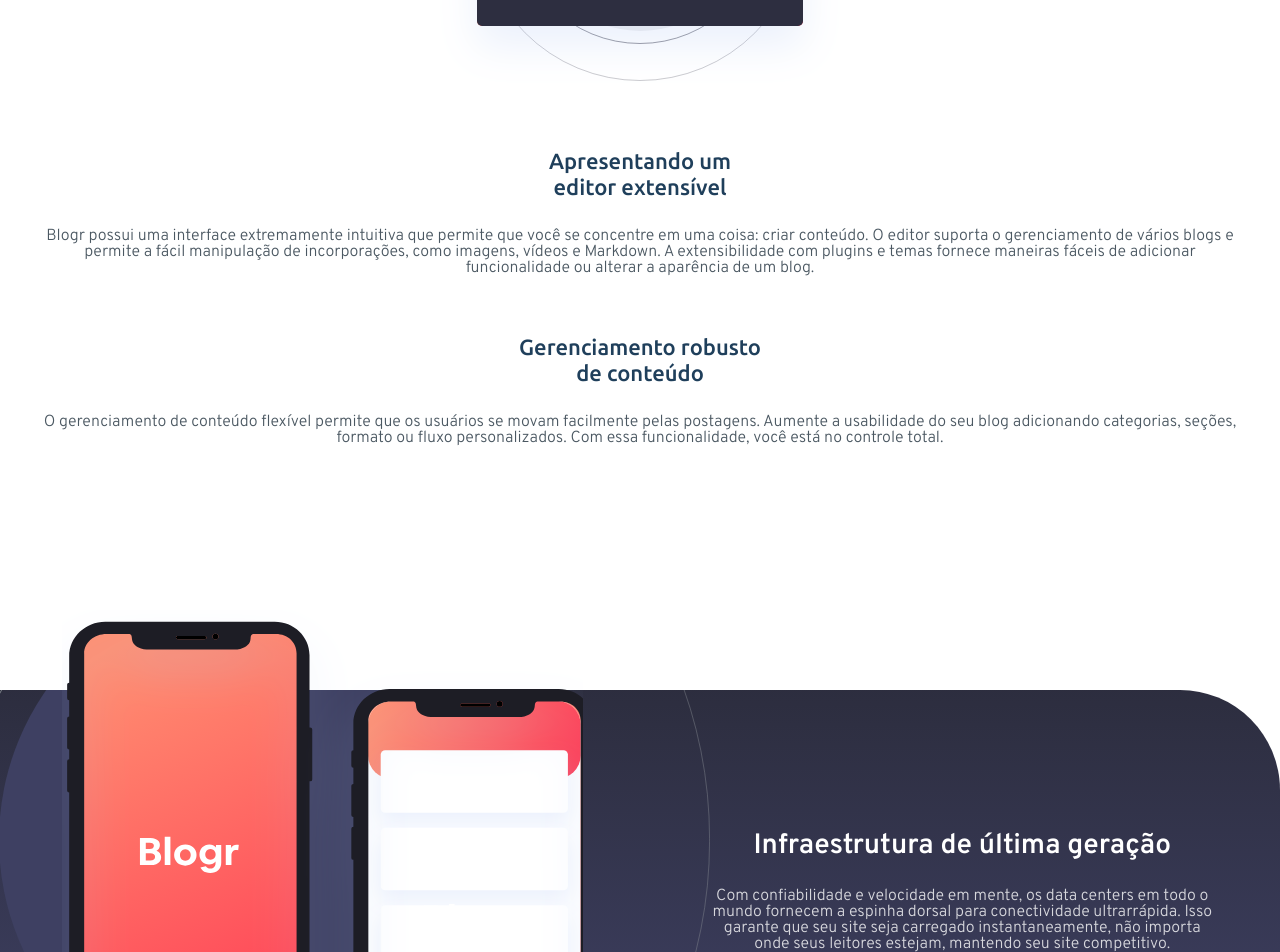
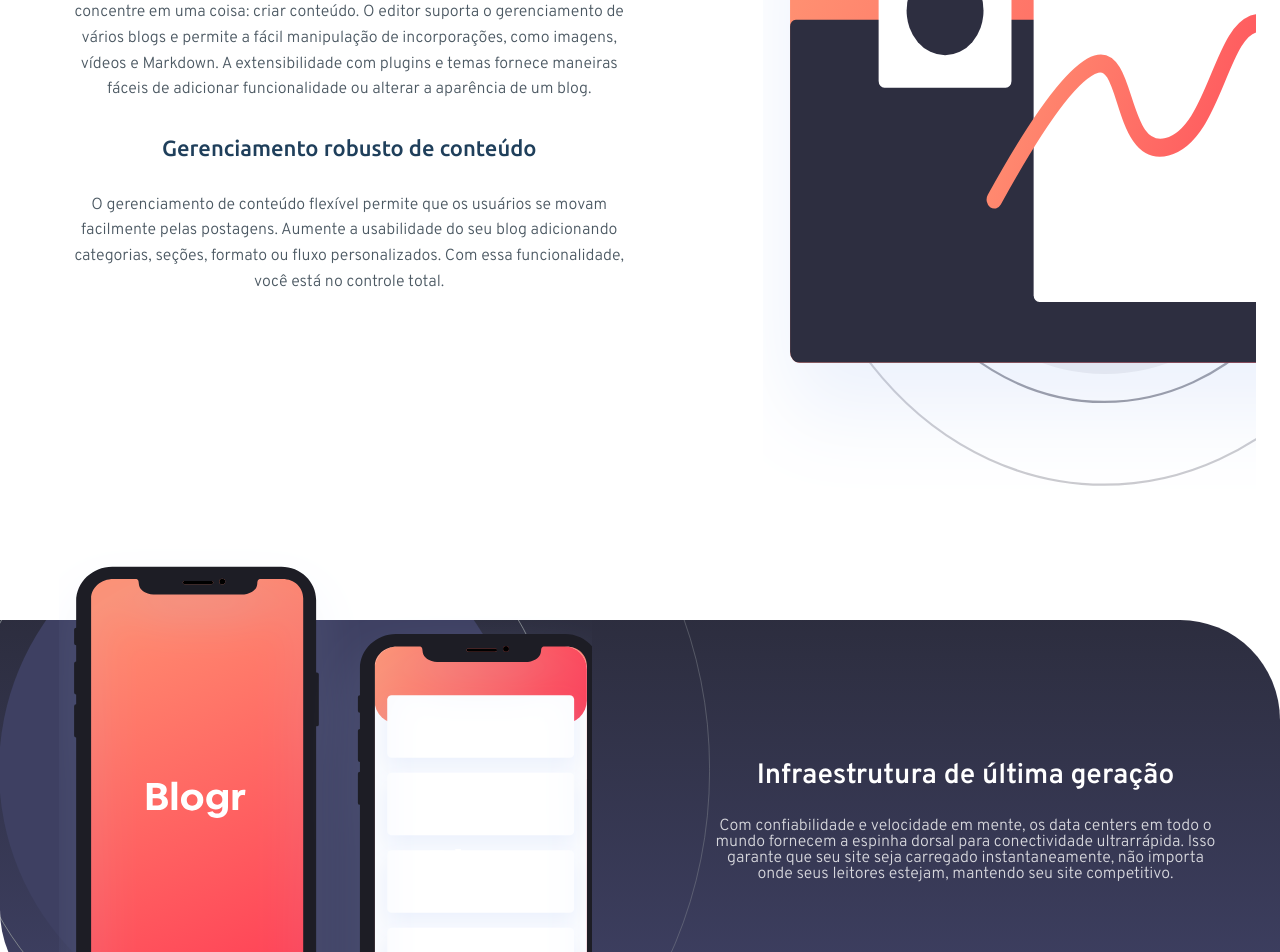
Before and after one commit to LipePLima/Blogr, an Angular app: page / in a window 1280 px wide. Shown: the part 1000-1952 px from the top of the page. Built offline with nearby package versions, Linux system fonts and the light colour scheme.

Commit message:
Secção Infraestrutura de ponta Responsiva

```diff
--- a/src/app/components/main/main.component.css
+++ b/src/app/components/main/main.component.css
@@ -1,3 +1,7 @@
+.conteiner-future {
+  padding: 0 1.5rem;
+}
+
 .title-future {
   font: 600 22px 'Ubuntu', sans-serif;
   color: hsl(208, 49%, 24%);
@@ -48,6 +52,11 @@
   background-position: top -12px center;
 }
 
+.content-infra {
+  margin-top: 10rem;
+  padding: 0 1.5rem;
+}
+
 .title-infra {
   font: 600 28px 'Overpass', sans-serif;
   color: #fff;
--- a/src/app/components/main/main.component.html
+++ b/src/app/components/main/main.component.html
@@ -1,22 +1,26 @@
 <section class="conteiner-future">
   <h2 class="title-future">Projetado para o futuro</h2>
+  <div class="container-info">
     <div class="img-future"></div>
+    <div class="info-future">
       <h3 class="subtitle">
-    Apresentando um <br> editor extensível
+        Apresentando um editor extensível
       </h3>
-  <p class="text">
+      <p class="text firt">
         Blogr possui uma interface extremamente intuitiva que permite que você se concentre em uma coisa: criar conteúdo.
         O editor suporta o gerenciamento de vários blogs e permite a fácil manipulação de incorporações, como imagens,
         vídeos e Markdown. A extensibilidade com plugins e temas fornece maneiras fáceis de adicionar funcionalidade ou
         alterar a aparência de um blog.
       </p>
       <h3 class="subtitle">
-    Gerenciamento robusto <br> de conteúdo
+        Gerenciamento robusto de conteúdo
       </h3>
       <p class="text">
         O gerenciamento de conteúdo flexível permite que os usuários se movam facilmente pelas postagens. Aumente a usabilidade do seu blog
         adicionando categorias, seções, formato ou fluxo personalizados. Com essa funcionalidade, você está no controle total.
       </p>
+    </div>
+  </div>
 </section>
 <section class="container-infra">
   <div class="img-infra"></div>
--- a/src/app/components/main/mainMQ.component.css
+++ b/src/app/components/main/mainMQ.component.css
@@ -15,22 +15,52 @@
 }
 
 @media screen and (min-width: 878px) {
+  .title-future {
+    font-size: 1.5rem;
+  }
+
+  .container-info {
+    display: flex;
+    justify-content: space-between;
+    align-items: center;
+  }
+
+  .info-future {
+    order: 1;
+    width: 45%;
+  }
+
+  .img-future {
+    order: 2;
+    width: 55%;
+    height: 640px;
+    background-size: 682px 640px;
+    background-position: left -50px top 5px;
+  }
+
+
   .container-infra {
     flex-direction: row;
     justify-content: space-around;
     height: 25rem;
+    margin-top: 8rem;
     background-size: 900px 900px, auto;
     background-position: -190px -300px, 0;
+  }
+
+  .content-infra {
+    margin-top: 0;
+    padding: 0;
   }
 
   .img-infra {
     position: relative;
     top: 0;
-    width: 40.7%;
+    width: 41.7%;
     height: 35rem;
     background-color: transparent;
-    background-size: 620px 620px;
-    background-position: left -40px top -10px;
+    background-size: 420px 420px;
+    background-position: left -30px top 50px;
   }
 
   .content-infra {
@@ -45,3 +75,36 @@
     margin: 1.5rem 0 0 0;
   }
 }
+
+@media screen and (min-width: 1080px) {
+  .info-future {
+    display: flex;
+    flex-direction: column;
+    justify-content: center;
+    align-items: center;
+    height: 740px;
+    margin-left: 3rem;
+  }
+
+  .subtitle {
+    margin: 0;
+  }
+
+  .text {
+    margin: 2rem 0;
+    line-height: 1.6rem;
+  }
+
+  .img-future {
+    width: 40%;
+    height: 740px;
+    background-size: 782px 740px;
+    background-position: left -50px top 5px;
+  }
+
+  .img-infra {
+    background-size: 620px 620px;
+    height: 35rem;
+    background-position: left -30px top 5px;
+  }
+}
```
Also changed, not shown: 1 other file (tests, documents, lock files or other folders). Lines whose indentation alone changed are shown as unchanged.
